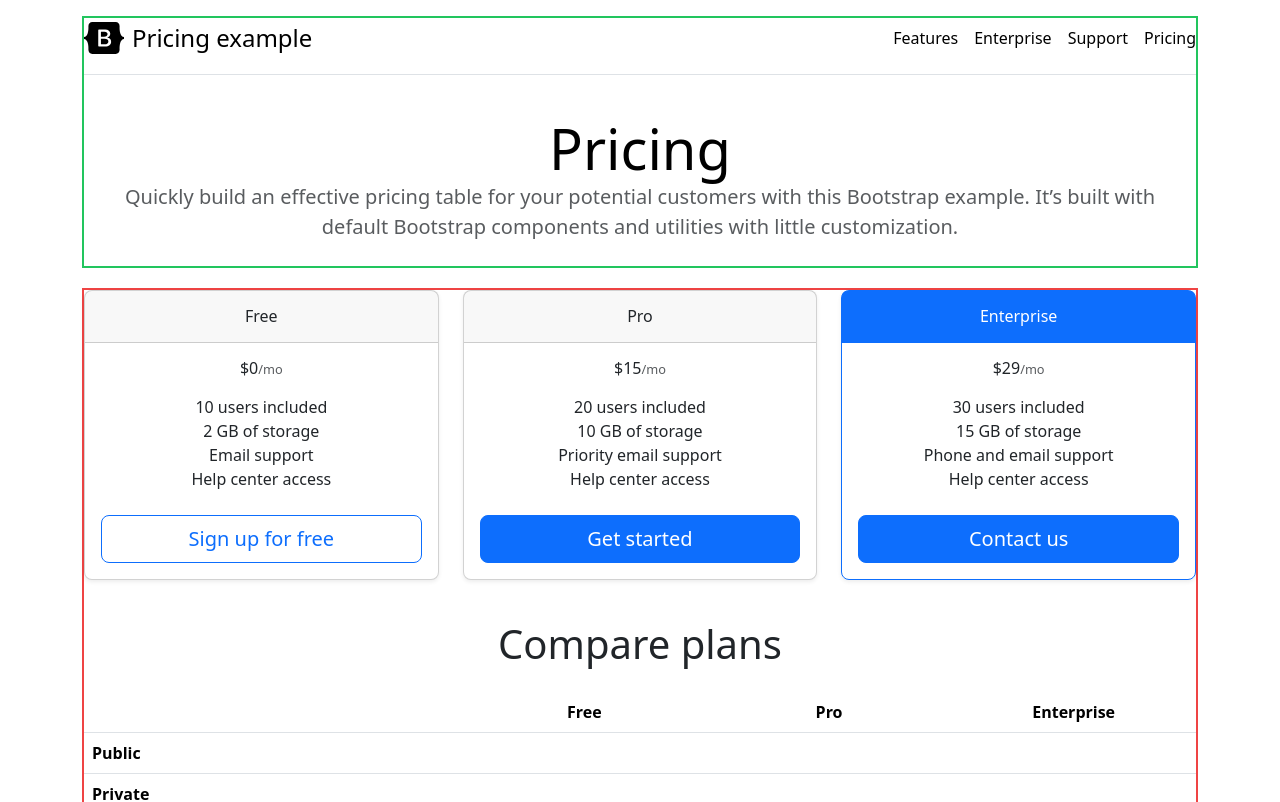
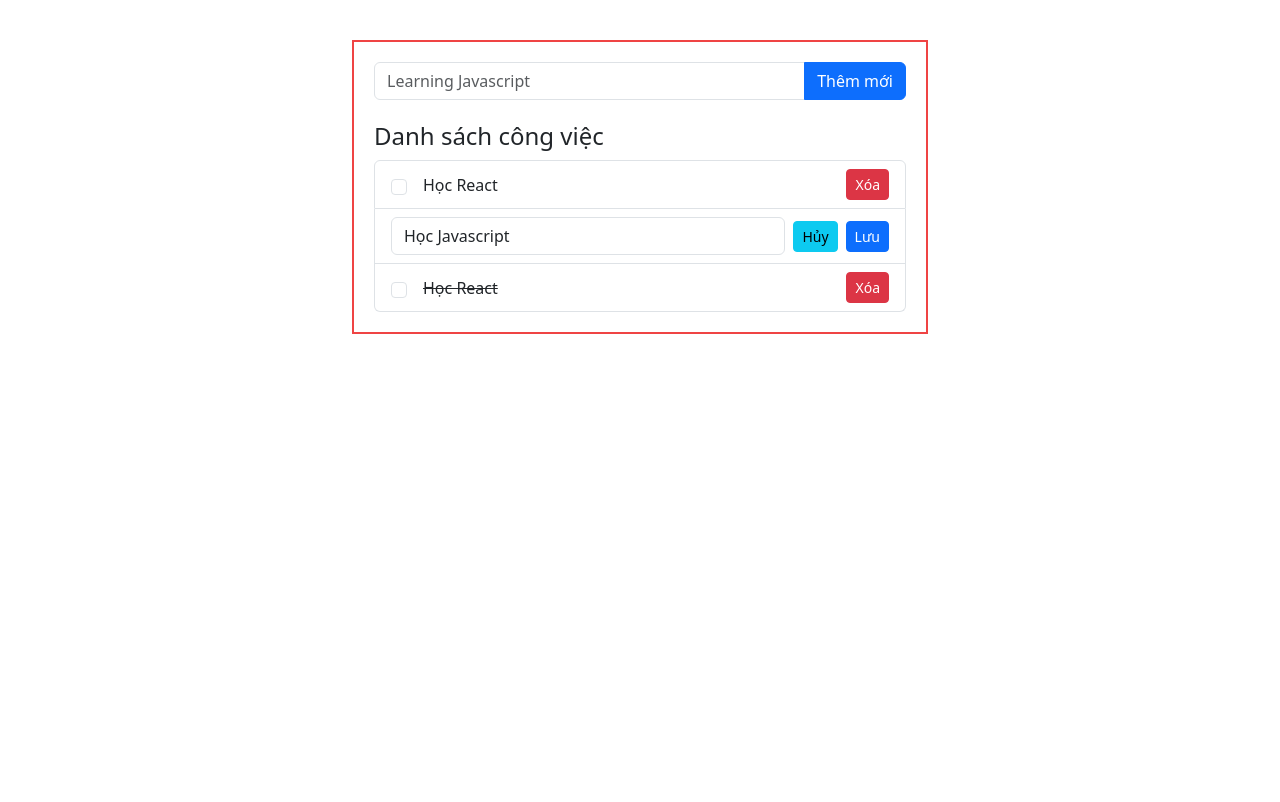
Before and after one commit to datlt2306/FPL-WEB501, a React (Vite) app: page / in a window 1280 px wide. Shown: the top 802 px of the page. Built offline with nearby package versions, Linux system fonts and the light colour scheme.

Commit message:
WD19303: Add TodoList component and integrate it into App.jsx

```diff
--- a/src/App.jsx
+++ b/src/App.jsx
@@ -2,16 +2,18 @@ import { Route, Routes } from "react-router-dom";
 import HomePage from "./pages/HomePage";
 import ProductsPage from "./pages/ProductsPage";
 import LayoutWebsite from "./components/LayoutWebsite";
+import TodoList from "./components/TodoList";
 
 const App = () => {
     return (
         <div>
-            <Routes>
+            <TodoList />
+            {/* <Routes>
                 <Route path="/" element={<LayoutWebsite />}>
                     <Route path="/" element={<HomePage />} />
                     <Route path="/products" element={<ProductsPage />} />
                 </Route>
-            </Routes>
+            </Routes> */}
         </div>
     );
 };
--- /dev/null
+++ b/src/components/TodoList.jsx
@@ -0,0 +1,44 @@
+import React from "react";
+
+const TodoList = () => {
+    return (
+        <div className="tw-max-w-xl tw-mx-auto tw-my-10 tw-border-2 tw-border-red-500 tw-p-5">
+            <form className="input-group">
+                <input type="text" className="form-control" placeholder="Learning Javascript" />
+                <button className="btn btn-primary" type="submit">
+                    Thêm mới
+                </button>
+            </form>
+            <h2 className="tw-text-2xl tw-mt-5">Danh sách công việc</h2>
+            <ul className="list-group tw-mt-2">
+                <li className="list-group-item d-flex align-items-center">
+                    <input className="form-check-input me-3" type="checkbox" value="" />
+                    <label className="form-check-label">Học React</label>
+                    <button className="btn btn-sm btn-danger ms-auto">Xóa</button>
+                </li>
+                <li className="list-group-item d-flex align-items-center">
+                    <input type="text" className="form-control input-sm" value="Học Javascript" />
+                    <div className="tw-flex tw-items-center tw-space-x-2 tw-ml-2">
+                        <button className="btn btn-sm btn-info">Hủy</button>
+                        <button className="btn btn-sm btn-primary">Lưu</button>
+                    </div>
+                </li>
+                <li className="list-group-item d-flex align-items-center">
+                    <input className="form-check-input me-3" type="checkbox" value="" />
+                    <label className="form-check-label tw-line-through">Học React</label>
+                    <button className="btn btn-sm btn-danger ms-auto">Xóa</button>
+                </li>
+            </ul>
+        </div>
+    );
+};
+
+export default TodoList;
+
+/**
+ * Bước 1: Tạo giao diện
+ * Bước 2: Fake 1 danh sách và hiển thị ra ngoài
+ * Bước 3: Tạo form và xử lý form để thêm mới todo
+ * Bước 4: Xóa form
+ * Bước 5: Xử lý sự kiện khi click vào checkbox ( completed)
+ */
```
